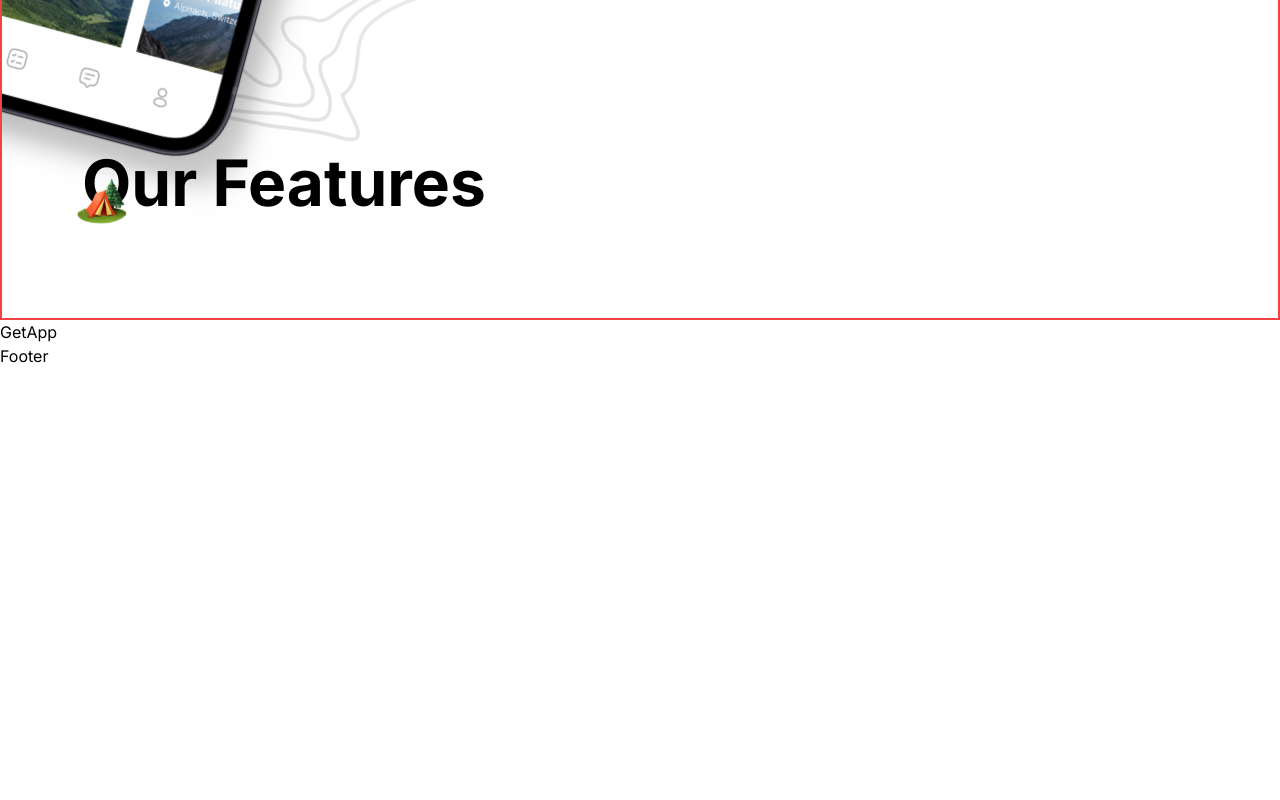
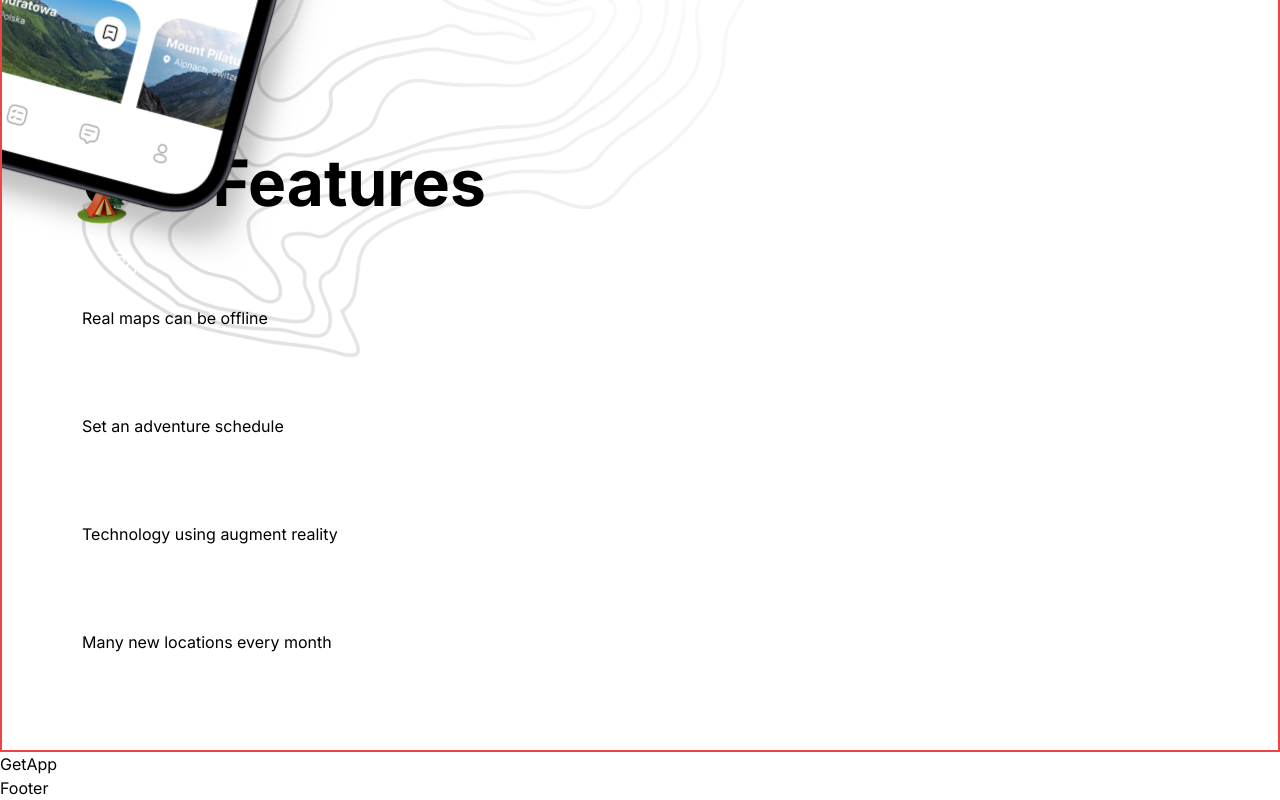
Before and after one commit to Ikechukwu-attah/camp-travler, a Next.js app: page / in a window 1280 px wide. Shown: the part 3519-4319 px from the top of the page. Before the commit the page ends 3887 px from the top, so only its background shows below. Built offline with nearby package versions, Linux system fonts and the light colour scheme.

Commit message:
Added list of features

```diff
--- a/components/Features.tsx
+++ b/components/Features.tsx
@@ -1,3 +1,4 @@
+import { FEATURES } from "@/constants";
 import Image from "next/image";
 import React from "react";
 
@@ -29,10 +30,39 @@ const Features = () => {
             />
             <h2 className="bold-40 lg:bold-64">Our Features</h2>
           </div>
+          <ul>
+            {FEATURES.map((feature) => (
+              <FeatureItem
+                key={feature.title}
+                title={feature.title}
+                icon={feature.icon}
+                variant={feature.variant}
+                description={feature.description}
+              />
+            ))}
+          </ul>
         </div>
       </div>
     </section>
   );
 };
 
+type FeatureItem = {
+  title: string;
+  icon: string;
+  variant: string;
+  description: string;
+};
+const FeatureItem = ({ title, icon, description, variant }: FeatureItem) => {
+  return (
+    <li className="flex w-full flex-col items-start">
+      <div className="rounded-full p-4 lg:p-7">
+        <Image src={icon} alt="map" width={28} height={28} />
+      </div>
+
+      {title}
+    </li>
+  );
+};
+
 export default Features;
```
